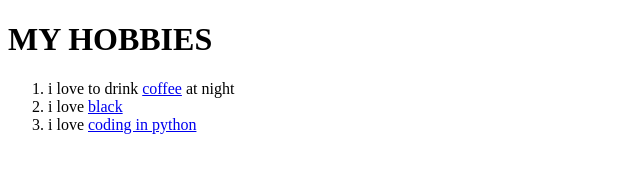
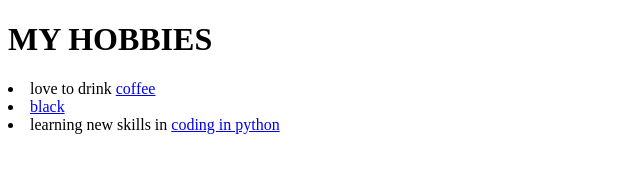
Before and after one commit to MITHILPRUDHVI/cv, a plain HTML site: page hobbies.html in a window 1280 px wide. Shown: the whole page, without its empty margins (0-640 px from the left). Drawn offline with Linux system fonts and the light colour scheme.

Commit message:
Add files via upload

```diff
--- a/hobbies.html
+++ b/hobbies.html
@@ -5,12 +5,11 @@
     <title>MY HOBBIES</title>
   </head>
   <h1><strong><strong>MY HOBBIES</strong></strong></h1>
-  <body>
-    <ol>
-      <li>
-        i love to drink <a href="https://www.medicalnewstoday.com/articles/270202">coffee</a> at night </li>
-      <li>i love <a href="https://en.wikipedia.org/wiki/Djarum_Black#:~:text=It%20is%20sold%20in%20a,widely%20distributed%20throughout%20the%20world.">black</a> </li>
-      <li> i love  <a href="https://en.wikipedia.org/wiki/Python_(programming_language)#:~:text=Python%20is%20an%20interpreted%2C%20high,notable%20use%20of%20significant%20whitespace."> coding in python</a></li>
+        </body>
+      </html>
+      <li>love to drink <a href="https://www.medicalnewstoday.com/articles/270202">coffee</a>  </li>
+      <li> <a href="https://en.wikipedia.org/wiki/Djarum_Black#:~:text=It%20is%20sold%20in%20a,widely%20distributed%20throughout%20the%20world.">black </a> </li>
+      <li>learning new skills in  <a href="https://en.wikipedia.org/wiki/Python_(programming_language)#:~:text=Python%20is%20an%20interpreted%2C%20high,notable%20use%20of%20significant%20whitespace."> coding in python</a></li>
     </ol>
   </body>
 </html>
```
Also changed, not shown: index.html (+4 -3 lines).
